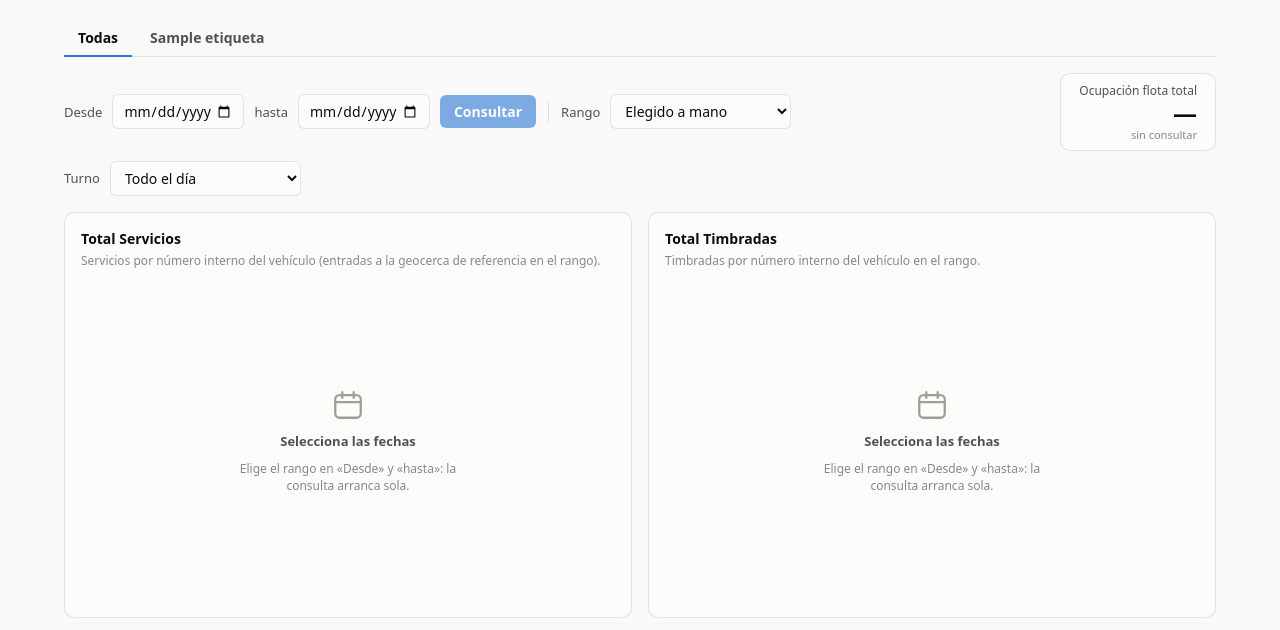
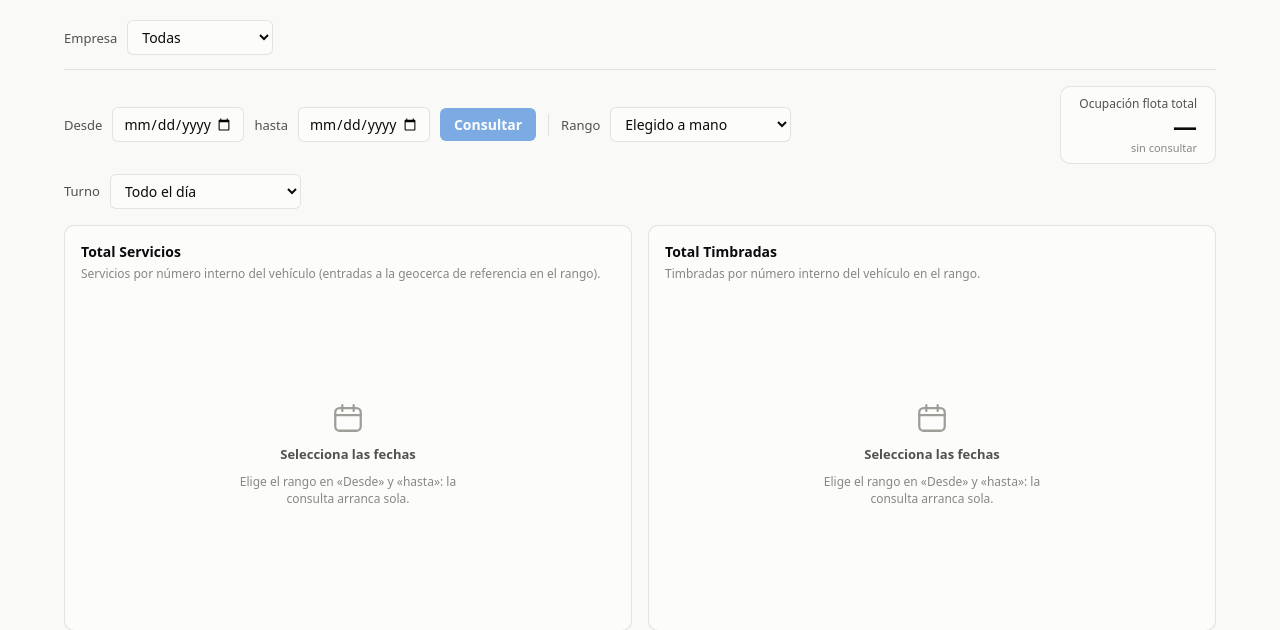
Before and after one commit to SamuelPerezCO/Dashboard-GPS, a Django app: template tracking/templates/tracking/dashboard.html in a window 1280 px wide. Shown: the part 64-694 px from the top of the page. Run offline with Django 5.2, Linux system fonts and the light colour scheme; the template is opened without the code that fills it: most values are stand-ins (such as "Sample title", 1, 10 or a date in 2020).

Commit message:
Change in the filters

```diff
--- a/tracking/templates/tracking/dashboard.html
+++ b/tracking/templates/tracking/dashboard.html
@@ -3,19 +3,6 @@
 
 {% block head %}
 <style>
-  .tabs {
-    display: flex; gap: 4px; flex-wrap: wrap;
-    border-bottom: 1px solid var(--border); margin-bottom: 16px;
-  }
-  .tabs button {
-    background: none; border: none; border-bottom: 2px solid transparent;
-    color: var(--text-secondary); font: inherit; font-weight: 550;
-    padding: 8px 14px; margin-bottom: -1px; cursor: pointer; border-radius: 6px 6px 0 0;
-  }
-  .tabs button:hover { background: var(--grid); }
-  .tabs button.activa { color: var(--text-primary); border-bottom-color: var(--series-1); }
-  .tabs button:disabled { opacity: 0.6; cursor: wait; }
-
   .nota-vacia {
     background: var(--surface-1); border: 1px solid var(--baseline);
     border-radius: 8px; padding: 12px 16px; margin-bottom: 16px;
@@ -50,6 +37,7 @@
   .filtros .personalizado { display: none; align-items: center; gap: 6px; }
   .filtros .personalizado.visible { display: flex; }
 
+  .filtros.empresas { border-bottom: 1px solid var(--border); padding-bottom: 14px; }
   .filtros.turnos { margin-top: -6px; }
   .filtros .nota-turno {
     flex-basis: 100%; margin-top: -4px;
@@ -120,11 +108,14 @@
 {% endblock %}
 
 {% block content %}
-<div class="tabs" id="tabs-empresa">
-  <button class="activa" data-empresa="">Todas</button>
-  {% for e in empresas %}
-  <button data-empresa="{{ e.valor }}">{{ e.etiqueta }}</button>
-  {% endfor %}
+<div class="filtros empresas">
+  <label for="sel-empresa">Empresa</label>
+  <select id="sel-empresa">
+    <option value="" selected>Todas</option>
+    {% for e in empresas %}
+    <option value="{{ e.valor }}" data-empresa="{{ e.valor }}">{{ e.etiqueta }}</option>
+    {% endfor %}
+  </select>
 </div>
 
 <div class="nota-vacia" id="nota-vacia"></div>
@@ -229,7 +220,7 @@
   const inputDesde = document.getElementById('desde');
   const inputHasta = document.getElementById('hasta');
   const btn = document.getElementById('btn-consultar');
-  const tabs = document.getElementById('tabs-empresa');
+  const selEmpresa = document.getElementById('sel-empresa');
   const notaVacia = document.getElementById('nota-vacia');
   const notaCarga = document.getElementById('nota-carga');
   const notaTurno = document.getElementById('nota-turno');
@@ -425,14 +416,14 @@
             `la actividad de DITAR y RELIANZ aparece aquí, mezclada con algunos ` +
             `viajes de PROCAPS cuya entrada no quedó registrada. Al crear las ` +
             `geocercas de DITAR y RELIANZ, estas timbradas se reparten solas entre ` +
-            `sus pestañas.`;
+            `cada empresa.`;
     } else if ((datos.empresa === 'DITAR' || datos.empresa === 'RELIANZ') && totalServicios === 0) {
       msg = `<b>Todavía no existe la geocerca de ${etiqueta} en la plataforma.</b> ` +
             `La empresa de cada servicio se reconoce por el nombre de la geocerca en ` +
             `la que entra el bus, así que mientras no se cree la de ${etiqueta} esta ` +
-            `pestaña se queda en cero y sus timbradas se ven en ` +
+            `vista se queda en cero y sus timbradas se ven en ` +
             `<b>Sin identificar</b> (${fmt(inferidas)} en este rango). En cuanto la ` +
-            `geocerca exista y se llame «${etiqueta}», esta pestaña se llena sola.`;
+            `geocerca exista y se llame «${etiqueta}», esta vista se llena sola.`;
     } else if (datos.empresa && totalServicios === 0) {
       msg = `<b>Sin servicios de ${etiqueta} en este rango.</b> Los servicios se ` +
             `cuentan cuando el bus entra a una geocerca de la empresa.`;
@@ -569,8 +560,7 @@
     inputDesde.disabled = ocupado;
     inputHasta.disabled = ocupado;
     btn.disabled = ocupado || !fechasListas();
-    tabs.querySelectorAll('button').forEach(b => { b.disabled = ocupado; });
-    [selRango, diasCustom, selTurno, horaDesde, horaHasta]
+    [selEmpresa, selRango, diasCustom, selTurno, horaDesde, horaHasta]
       .forEach(c => { c.disabled = ocupado; });
   }
 
@@ -648,11 +638,9 @@
     }
   }
 
-  tabs.addEventListener('click', (ev) => {
-    const b = ev.target.closest('button');
-    if (!b || b.dataset.empresa === empresa) return;
-    empresa = b.dataset.empresa;
-    tabs.querySelectorAll('button').forEach(x => x.classList.toggle('activa', x === b));
+  selEmpresa.addEventListener('change', () => {
+    if (selEmpresa.value === empresa) return;
+    empresa = selEmpresa.value;
     if (fechasListas()) cargar();
   });
 
```
